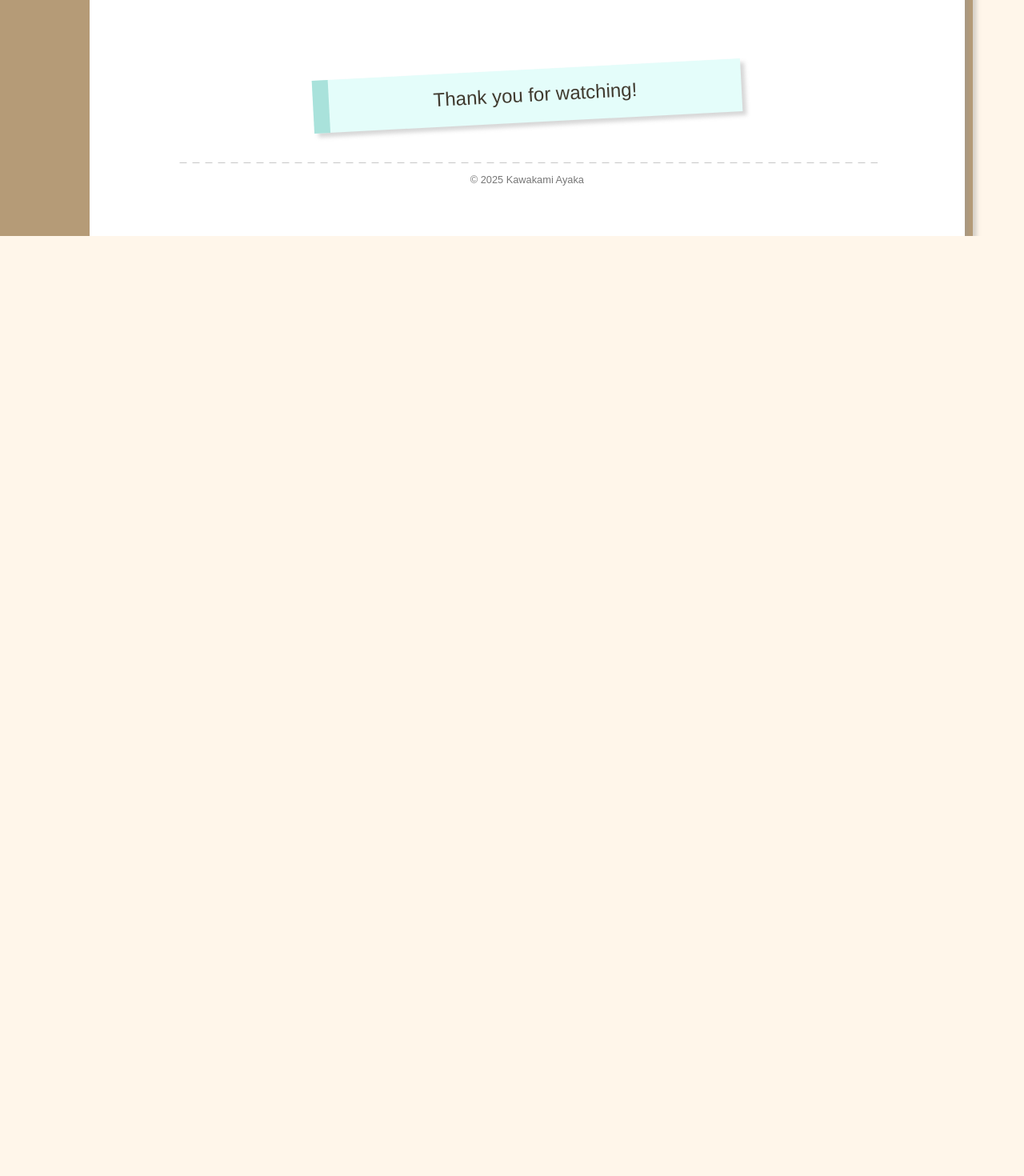
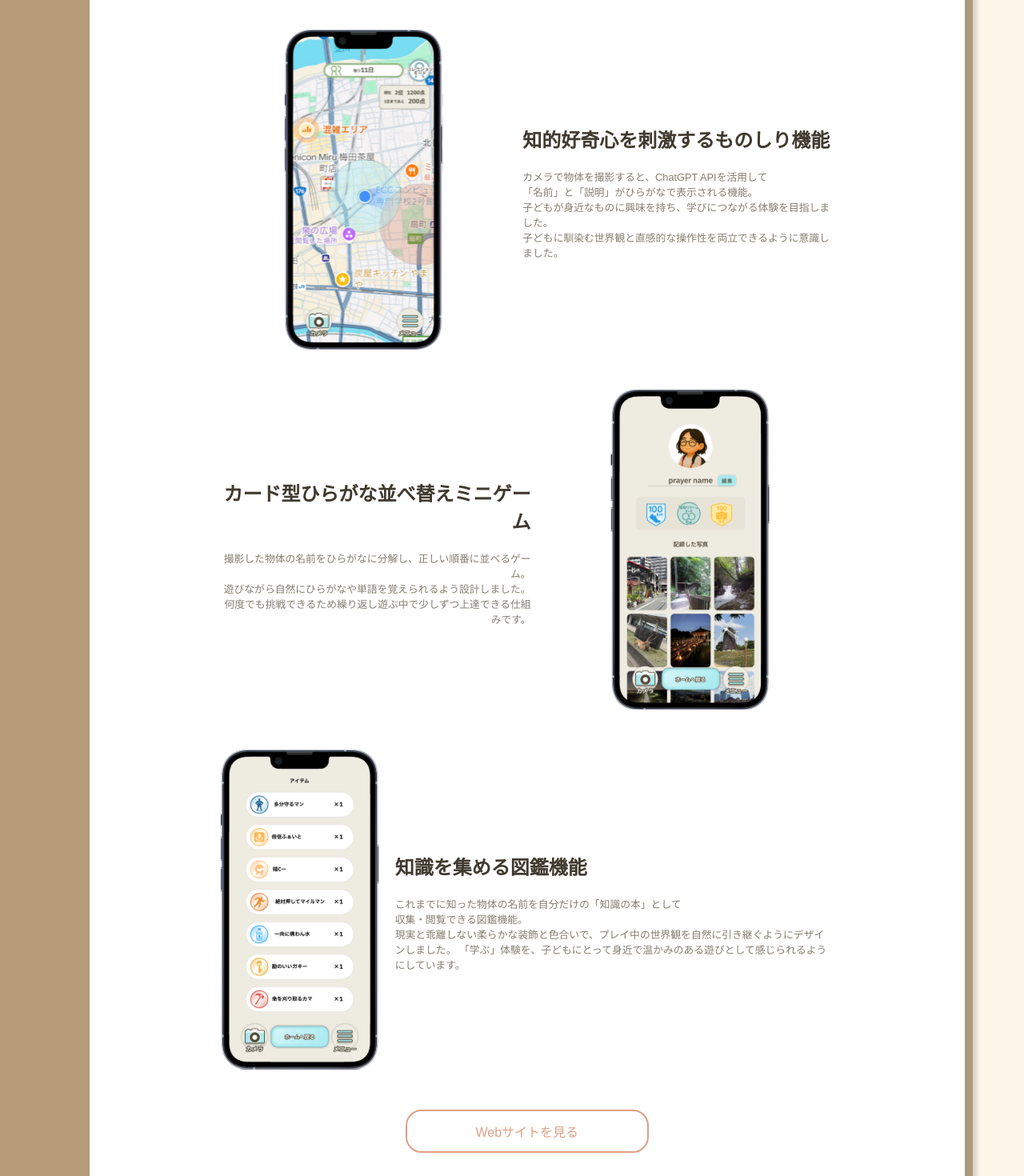
Before and after one commit to KawakamiAyaka/portfolio-ver.3, a Next.js app: page /Rihlar in a window 1280 px wide. Shown: the part 2600-4070 px from the top of the page at 80% size. Before the commit the page ends 2895 px from the top, so only its background shows below. Built offline with nearby package versions, Linux system fonts and the light colour scheme; a web font is replaced by a local one.

Commit message:
Rihral機能説明

```diff
--- a/src/app/Rihlar/page.module.css
+++ b/src/app/Rihlar/page.module.css
@@ -83,3 +83,91 @@
 .Base {
     color: #c3c7b2;
 }
+
+.Features {
+    width: 70%;
+    margin: 0 auto;
+}
+
+.FeaturesBox {
+    display: flex;
+    align-items: center;
+    gap: 20px;
+    margin: 50px 0;
+}
+
+.Head {
+    color: #403A2F;
+}
+
+.Text {
+    color: #857f73;
+    font-size: 0.8rem;
+}
+
+.HeadRight {
+    text-align: right;
+    color: #403A2F;
+}
+
+.TextRight {
+    text-align: right;
+    color: #857f73;
+    font-size: 0.8rem;
+}
+
+
+.MoreWork {
+    width: 300px;
+    height: 50px;
+    border: #DE9F84 solid 2px;
+    display: flex;
+    align-items: center;
+    justify-content: center;
+    gap: 50px;
+    margin: 50px auto;
+    border-radius: 20px;
+
+    position: relative;
+    overflow: hidden;
+    color: #DE9F84;
+    z-index: 1;
+
+    text-decoration: none;
+    /* Link の下線を消す */
+    cursor: pointer;
+    /* クリック感 */
+}
+
+.MoreWork::after {
+    content: '';
+    position: absolute;
+    inset: 0;
+    /* top/left/width/height をまとめて指定 */
+    background: #DE9F84;
+    transform: scale(0, 1);
+    /* 横方向にゼロ */
+    transform-origin: left top;
+    /* 左から右に展開 */
+    transition: transform .3s cubic-bezier(0.45, 0, 0.55, 1);
+    z-index: -1;
+    /* 中のテキストより奥へ */
+}
+
+.MoreWork:hover {
+    color: #fff;
+}
+
+.MoreWork:hover::after {
+    transform: scale(1, 1);
+    /* 横いっぱいに広がる */
+}
+
+.WorksBox {
+    display: flex;
+    flex-wrap: wrap;
+    gap: 50px;
+    justify-content: center;
+    margin: 100px auto;
+    max-width: 900px;
+}
--- a/src/app/Rihlar/page.tsx
+++ b/src/app/Rihlar/page.tsx
@@ -4,7 +4,7 @@ import Heading from "@/components/Heading";
 import Footer from "@/components/Footer";
 import Works from "@/components/Works";
 import More from "@/components/More";
-import Logo from "@/components/Logo";
+import Link from "next/link";
 import styles from "./page.module.css";
 import Image from "next/image";
 
@@ -96,8 +96,78 @@ export default function WorksTemplate() {
                     </div>
                     <div>
                         <Heading text="FEATURES" />
-                        <div></div>
+                        <div className={styles.Features}>
+                            <div className={styles.FeaturesBox}>
+                                <Image
+                                    className={styles.HunterMock1}
+                                    src="/RihlarMock1.svg"
+                                    alt="ものしりハンター機能説明用モックアップ"
+                                    width={400}
+                                    height={400}
+                                />
+                                <div className={styles.TextBox}>
+                                    <h2 className={styles.Head}>
+                                        知的好奇心を刺激するものしり機能
+                                    </h2>
+                                    <p className={styles.Text}>
+                                        カメラで物体を撮影すると、ChatGPT APIを活用して
+                                        <br />
+                                        「名前」と「説明」がひらがなで表示される機能。
+                                        <br />
+                                        子どもが身近なものに興味を持ち、学びにつながる体験を目指しました。
+                                        <br />
+                                        子どもに馴染む世界観と直感的な操作性を両立できるように意識しました。
+                                    </p>
+                                </div>
+                            </div>
+
+                            <div className={styles.FeaturesBox}>
+                                <div className={styles.TextBox}>
+                                    <h2 className={styles.HeadRight}>
+                                        カード型ひらがな並べ替えミニゲーム
+                                    </h2>
+                                    <p className={styles.TextRight}>
+                                        撮影した物体の名前をひらがなに分解し、正しい順番に並べるゲーム。
+                                        <br />
+                                        遊びながら自然にひらがなや単語を覚えられるよう設計しました。
+                                        <br />
+                                        何度でも挑戦できるため繰り返し遊ぶ中で少しずつ上達できる仕組みです。
+                                    </p>
+                                </div>
+                                <Image
+                                    className={styles.HunterMock}
+                                    src="/RihlarMock2.svg"
+                                    alt="ものしりハンター機能説明用モックアップ"
+                                    width={400}
+                                    height={400}
+                                />
+                            </div>
+
+                            <div className={styles.FeaturesBox}>
+                                <Image
+                                    className={styles.HunterMock}
+                                    src="/RihlarMock3.svg"
+                                    alt="ものしりハンター機能説明用モックアップ"
+                                    width={400}
+                                    height={400}
+                                />
+                                <div className={styles.TextBox}>
+                                    <h2 className={styles.Head}>知識を集める図鑑機能</h2>
+                                    <p className={styles.Text}>
+                                        これまでに知った物体の名前を自分だけの「知識の本」として
+                                        <br />
+                                        収集・閲覧できる図鑑機能。
+                                        <br />
+                                        現実と乖離しない柔らかな装飾と色合いで、プレイ中の世界観を自然に引き継ぐようにデザインしました。
+                                        「学ぶ」体験を、子どもにとって身近で温かみのある遊びとして感じられるようにしています。
+                                    </p>
+                                </div>
+                            </div>
+                        </div>
                     </div>
+                    <Link href="/Hunter" className={styles.MoreWork}>
+                        Webサイトを見る
+                    </Link>
                     <Footer />
                 </div>
             </div>
```
Also changed, not shown: public/RihlarMock2.svg (renamed from public/RiflarMock2.svg), public/RihlarMock3.svg (renamed from public/RiflarMock3.svg).
